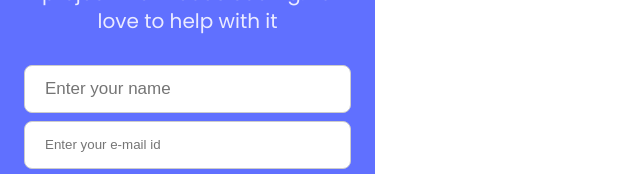
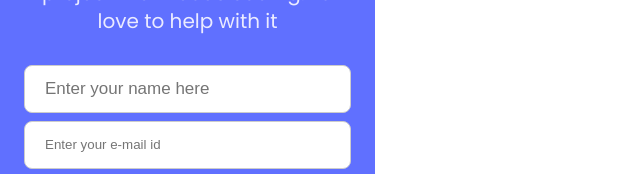
Before and after one commit to Amanulla/Portfolio, a website: page index.html in a window 1280 px wide. Shown: the part 5254-5428 px from the top of the page, 0-640 px from the left. Drawn offline with Linux system fonts and the light colour scheme.

Commit message:
Made changes on index.html file

```diff
--- a/index.html
+++ b/index.html
@@ -196,7 +196,7 @@
           project that needs coding. I’d love to help with it </p>
         <br><br>
         <form>
-          <input type="text" maxlength="30" placeholder="Enter your name" required>
+          <input type="text" maxlength="30" placeholder="Enter your name here" required>
           <input type="email" name="email" id="emailAddress" size="64" maxLength="64" placeholder="Enter your e-mail id"
             required pattern="[a-z0-9._%+-]+@[a-z0-9.-]+\.[a-z]{2,}$">
           <textarea class="input-text" maxlength="500" placeholder="Write your mesage here" required></textarea>
```
